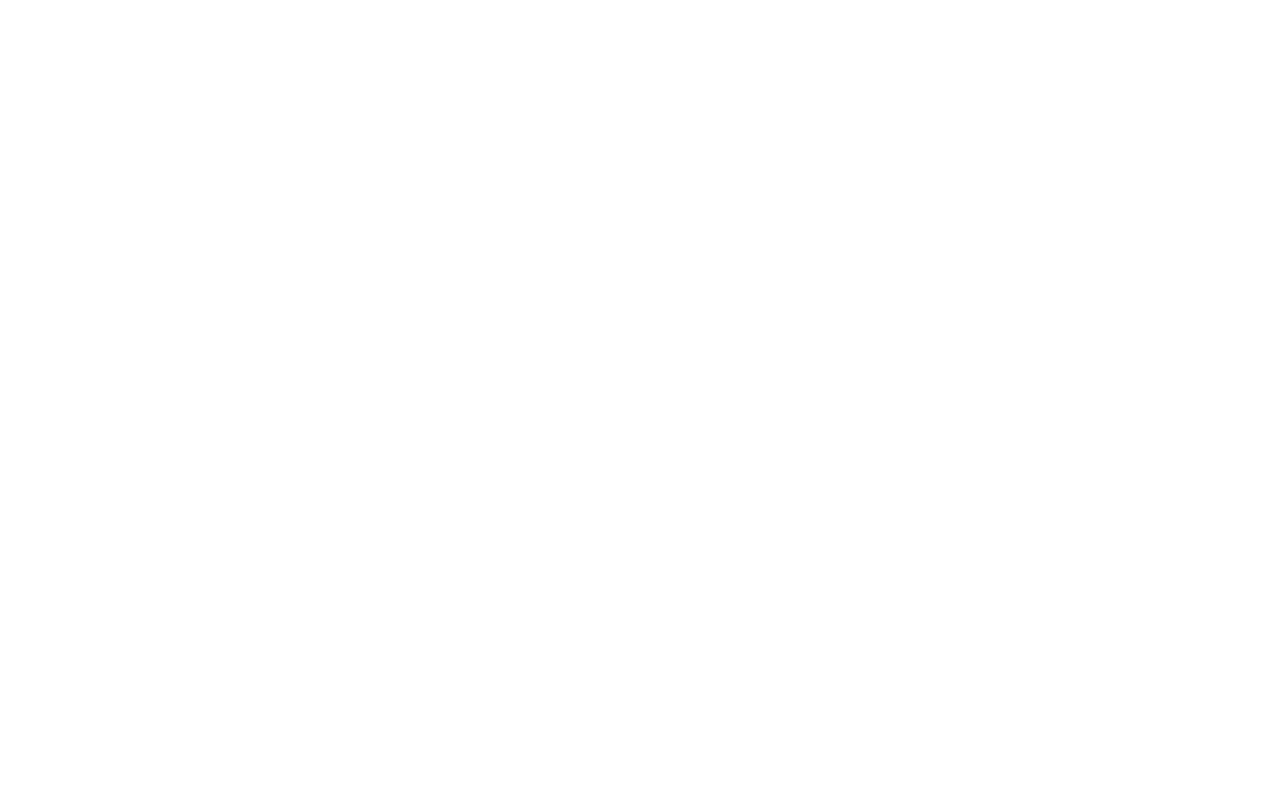
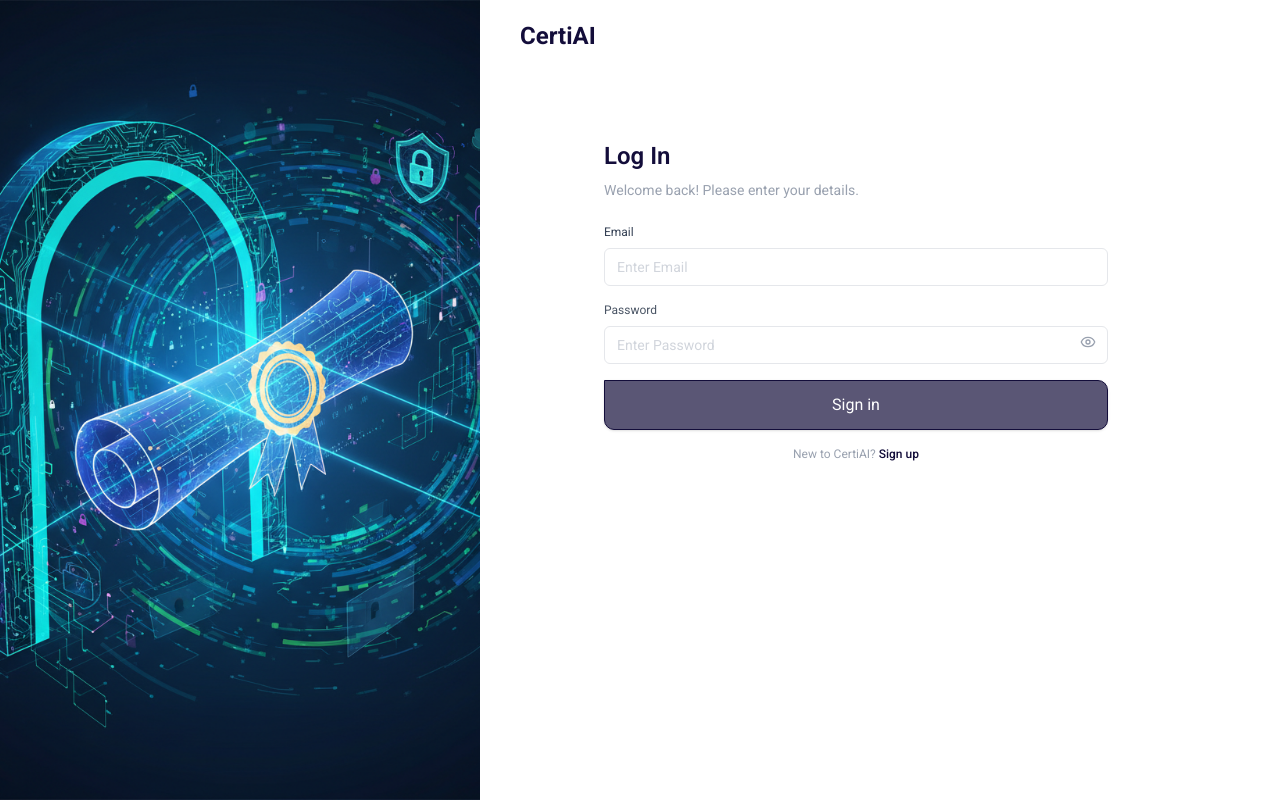
Before and after one commit to TechProoo/certiAi, a React (Vite) app: page /signin in a window 1280 px wide. Before the commit this address had no page. Built offline with nearby package versions, Linux system fonts and the light colour scheme; a web font is replaced by a local one.

Commit message:
Finished login

```diff
--- a/src/App.tsx
+++ b/src/App.tsx
@@ -6,6 +6,7 @@
 import { useEffect, useState } from "react";
 import Loader from "./Components/Loader";
 import { motion } from "framer-motion";
+import Signin from "./Pages/SignUp/Signin";
 
 function App() {
   const [loading, setLoading] = useState(true);
@@ -39,6 +40,7 @@
             path="/signup/create-account"
             element={<CreateAccount />}
           ></Route>
+          <Route path="/signin" element={<Signin />}></Route>
         </Routes>
       </motion.div>
     </>
--- a/src/Pages/SignUp/CreateAccount.tsx
+++ b/src/Pages/SignUp/CreateAccount.tsx
@@ -2,7 +2,7 @@
 import ImageArt from "../../assets/signup_img.png";
 import { Eye, EyeOff } from "lucide-react";
 import Creating from "./Creating.tsx";
-import { useSearchParams } from "react-router-dom";
+import { Link, useSearchParams } from "react-router-dom";
 
 const CreateAccount = () => {
   const [showPassword, setShowPassword] = useState(false);
@@ -76,7 +76,7 @@
           />
         </div>
 
-        <div className="col-span-7  bg-white relative ">
+        <div className="md:col-span-7 col-span-12  bg-white relative ">
           <div className="flex justify-center items-center mt-5 mx-auto mb-5">
             <div className=" md:w-9/12 md:mx-0 mx-3 md:ml-20 m-auto">
               <div className="text-2xl absolute left-10 top-5 font-bold text-[#130D3A] mb-6">
@@ -227,9 +227,9 @@
 
                 <div className="text-xs text-center text-gray-400 mt-4">
                   Already have an account?{" "}
-                  <a href="/signin" className="text-[#130D3A] font-medium">
+                  <Link to="/signin" className="text-[#130D3A] font-medium">
                     Sign in
-                  </a>
+                  </Link>
                 </div>
               </form>
             </div>
--- /dev/null
+++ b/src/Pages/SignUp/Signin.tsx
@@ -0,0 +1,141 @@
+import { Link } from "react-router-dom";
+import { useState } from "react";
+import { Eye, EyeOff } from "lucide-react";
+import ImageArt from "../../assets/signup_img.png";
+import Creating from "./Creating";
+
+const Signin = () => {
+  const [email, setEmail] = useState("");
+  const [password, setPassword] = useState("");
+  const [showPassword, setShowPassword] = useState(false);
+  const [errorMessage, setErrorMessage] = useState<string | null>(null);
+  const [submitting, setSubmitting] = useState(false);
+
+  const isComplete = !!email.trim() && !!password;
+
+  const validateEmail = (v: string) => /\S+@\S+\.\S+/.test(v);
+
+  const handleSubmit = (e: React.FormEvent) => {
+    e.preventDefault();
+    setErrorMessage(null);
+
+    if (!validateEmail(email)) {
+      setErrorMessage("Please enter a valid email address.");
+      return;
+    }
+    if (password.length < 8) {
+      setErrorMessage("Password must be at least 8 characters.");
+      return;
+    }
+
+    // Simulate submit: show creating loader (replace with API call)
+    console.log("Signin payload:", { email });
+    setSubmitting(true);
+  };
+
+  if (submitting) return <Creating />;
+
+  return (
+    <div>
+      <div className="min-h-screen ">
+        <div className="w-full max-w-6xl  grid grid-cols-12">
+          <div className="h-screen col-span-5 sticky top-0 hidden md:block bg-neutral-900">
+            <img
+              src={ImageArt}
+              alt="art"
+              className="w-full h-full object-cover"
+            />
+          </div>
+
+          <div className="md:col-span-7 col-span-12  bg-white relative ">
+            <div className="flex justify-center items-center mt-5 md:mt-20 mx-auto mb-5">
+              <div className=" md:w-9/12 md:mx-0 mx-3 md:ml-20 m-auto">
+                <div className="text-2xl absolute left-10 top-5 font-bold text-[#130D3A] mb-6">
+                  CertiAI
+                </div>
+                <div className="mt-15">
+                  <h2 className="text-2xl font-semibold mb-2 text-[#130D3A]">
+                    Log In
+                  </h2>
+                  <p className="text-sm text-gray-400 mb-6">
+                    Welcome back! Please enter your details.
+                  </p>
+                </div>
+                <form className="space-y-4" onSubmit={handleSubmit}>
+                  <div>
+                    <label className="block text-xs text-[#344054] mb-2">
+                      Email
+                    </label>
+                    <input
+                      value={email}
+                      onChange={(e) => setEmail(e.target.value)}
+                      className="w-full border border-gray-200 rounded-md px-3 py-2 text-sm bg-white placeholder-gray-300"
+                      placeholder="Enter Email"
+                    />
+                  </div>
+
+                  <div>
+                    <label className="block text-xs text-gray-600 mb-2">
+                      Password
+                    </label>
+                    <div className="relative">
+                      <input
+                        type={showPassword ? "text" : "password"}
+                        value={password}
+                        onChange={(e) => setPassword(e.target.value)}
+                        className="w-full border border-gray-200 rounded-md px-3 py-2 text-sm bg-white placeholder-gray-300"
+                        placeholder="Enter Password"
+                      />
+                      <button
+                        type="button"
+                        onClick={() => setShowPassword((s) => !s)}
+                        className="absolute right-3 top-2 text-gray-400"
+                      >
+                        {showPassword ? (
+                          <EyeOff size={16} />
+                        ) : (
+                          <Eye size={16} />
+                        )}
+                      </button>
+                    </div>
+                  </div>
+
+                  <Link to={"forgot-password"}></Link>
+
+                  <div>
+                    <button
+                      type="submit"
+                      disabled={!isComplete}
+                      className={`w-full cursor-pointer text-white py-3 border shadow-sm transition-colors rounded-tr-[10px] rounded-br-[10px] rounded-bl-[10px] ${
+                        isComplete
+                          ? "bg-[#130D3A] border-[#130D3A] hover:bg-[#0f0b2e]"
+                          : "bg-[#130D3AB2] border-[#130D3A] text-gray-500 cursor-not-allowed"
+                      }`}
+                    >
+                      Sign in
+                    </button>
+                  </div>
+
+                  {errorMessage && (
+                    <div className="mt-4 text-sm text-red-600">
+                      {errorMessage}
+                    </div>
+                  )}
+
+                  <div className="text-xs text-center text-gray-400 mt-4">
+                    New to CertiAI?{" "}
+                    <Link to="/signup" className="text-[#130D3A] font-medium">
+                      Sign up
+                    </Link>
+                  </div>
+                </form>
+              </div>
+            </div>
+          </div>
+        </div>
+      </div>
+    </div>
+  );
+};
+
+export default Signin;
```
